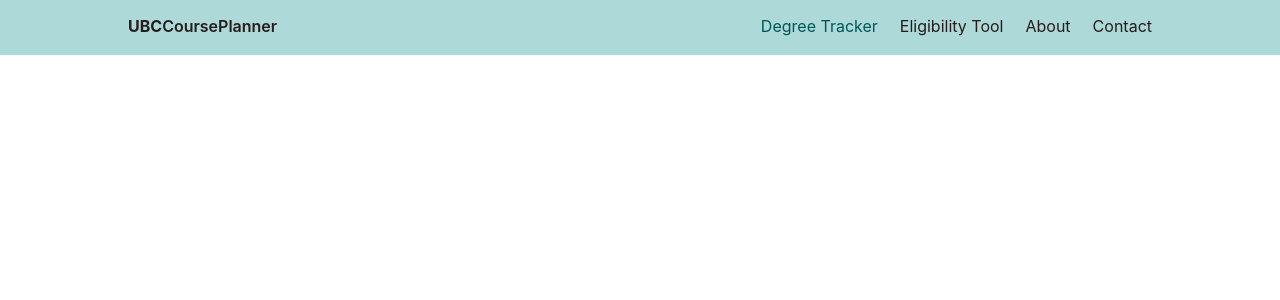
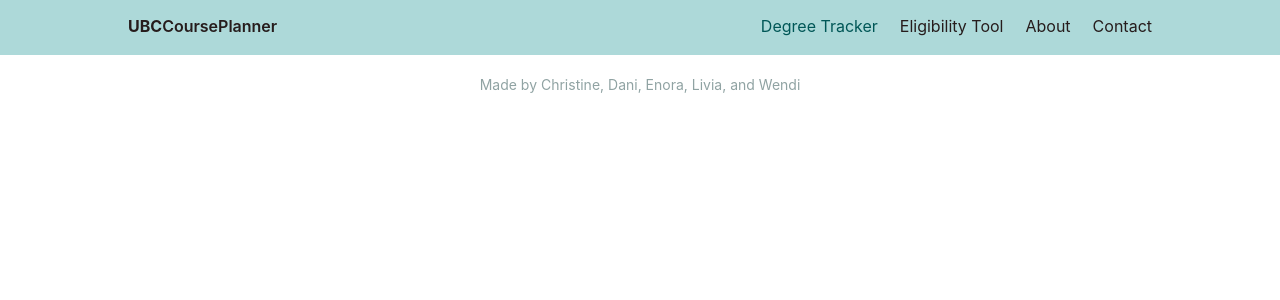
Before and after one commit to Wendi-WL/course-planner, a React (Create React App) app in the folder frontend/: page / in a window 1280 px wide. Shown: the top 300 px of the page. Built offline with nearby package versions, Linux system fonts and the light colour scheme.

Commit message:
Styled the footer

```diff
--- a/frontend/src/components/ui/Footer/Footer.css
+++ b/frontend/src/components/ui/Footer/Footer.css
@@ -0,0 +1,15 @@
+.footer-text {
+    display: flex;
+    justify-content: center;  /* centers horizontally */
+    align-items: center;      /* centers vertically */
+    padding: 3rem;
+}
+
+.footer-text h1 {
+    color: #90A3A3;
+    font-size: 14px;
+    font-family: Inter;
+    font-weight: 400;
+    line-height: 16.80px;
+    word-wrap: break-word
+}
--- a/frontend/src/components/ui/Footer/Footer.jsx
+++ b/frontend/src/components/ui/Footer/Footer.jsx
@@ -1,6 +1,10 @@
+import "./Footer.css"
+
 function Footer() {
     return (
-        <div></div>
+        <div className="footer-text">
+            <h1>Made by Christine, Dani, Enora, Livia, and Wendi</h1>
+        </div>
     )
 }
 
```
